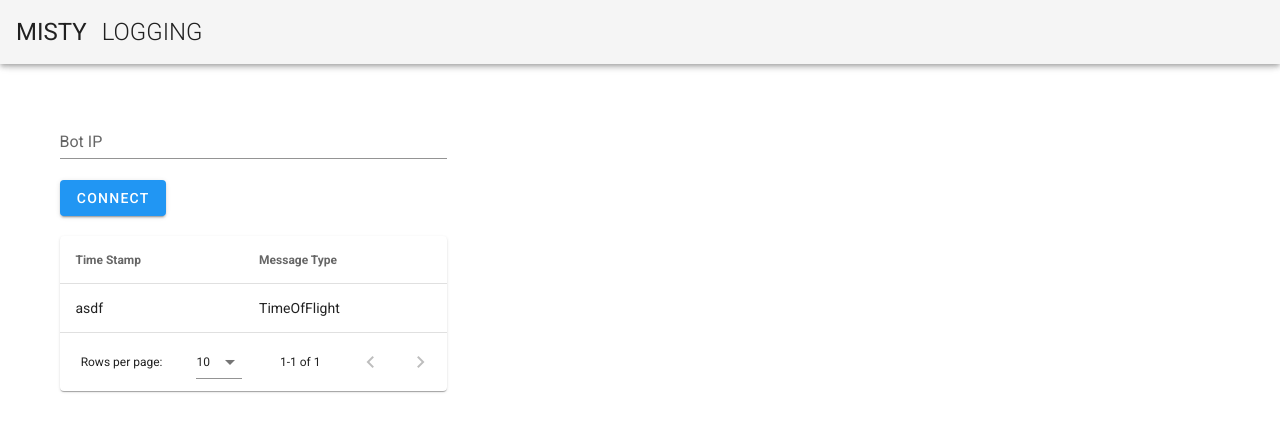
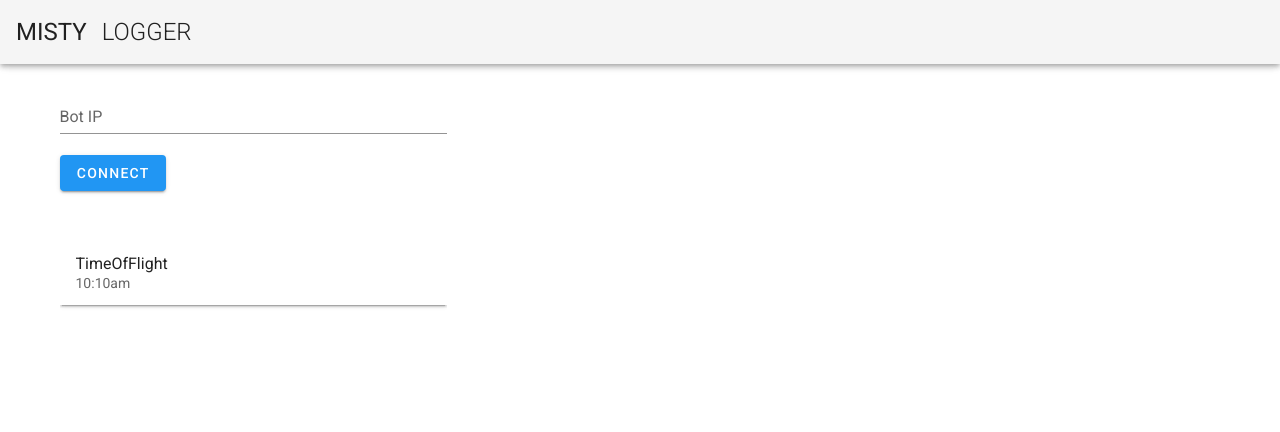
Before and after one commit to SLIM-Misty/Logging, a Vue app: page / in a window 1280 px wide. Shown: the top 432 px of the page. Built offline with nearby package versions, Linux system fonts and the light colour scheme.

Commit message:
event list and event select

```diff
--- a/index.html
+++ b/example/index.html
@@ -6,7 +6,7 @@
     <meta name="viewport" content="width=device-width, initial-scale=1">
     <!-- Include references to a CDN for the Axios library and the local path where lightSocket.js is saved in the <head> of your document -->
     <script src="https://unpkg.com/axios/dist/axios.min.js"></script>
-    <script src="./deps/lightSocket.js"></script>
+    <script src="../deps/lightSocket.js"></script>
 </head>
 <body>
     <div id="logging-pane"></div>
--- a/deps/lightSocket.js
+++ b/public/deps/lightSocket.js
@@ -18,6 +18,7 @@
 
 	var ipAddress = (ip === null ? "localhost" : ip);
 	var eventListeners = new Map();
+	var websocket = null;
 
 	this.Subscribe = function (eventName, msgType, debounceMs, property, inequality, value, returnProperty, eventCallback) {
 		eventName = eventName ? eventName : msgType;
--- a/public/index.html
+++ b/public/index.html
@@ -5,13 +5,13 @@
     <meta http-equiv="X-UA-Compatible" content="IE=edge">
     <meta name="viewport" content="width=device-width,initial-scale=1.0">
     <link rel="icon" href="<%= BASE_URL %>favicon.ico">
-    <title>logging</title>
+    <title>Misty Logger</title>
     <link rel="stylesheet" href="https://fonts.googleapis.com/css?family=Roboto:100,300,400,500,700,900">
     <link rel="stylesheet" href="https://cdn.jsdelivr.net/npm/@mdi/font@latest/css/materialdesignicons.min.css">
   </head>
   <body>
     <noscript>
-      <strong>We're sorry but logging doesn't work properly without JavaScript enabled. Please enable it to continue.</strong>
+      <strong>Please enable javascript to continue.</strong>
     </noscript>
     <div id="app"></div>
     <!-- built files will be auto injected -->
--- a/src/App.vue
+++ b/src/App.vue
@@ -3,7 +3,7 @@
     <v-app-bar app>
       <v-toolbar-title class="headline text-uppercase">
         <span style="margin-right:15px">MISTY</span>
-        <span class="font-weight-light">LOGGING</span>
+        <span class="font-weight-light">LOGGER</span>
       </v-toolbar-title>
     </v-app-bar>
 
--- a/src/components/Logging.vue
+++ b/src/components/Logging.vue
@@ -1,35 +1,54 @@
 <template>
   <v-container>
     <v-layout wrap>
-      <v-flex xs4 style="margin-top:50px">
+      <v-flex xs4 style="margin-top:25px">
         <v-text-field style="max-width:200px;display:inline" label="Bot IP" v-model="botIp" />
-        <v-btn dark color="blue" @click="connect()">Connect</v-btn>
-        <v-data-table
-          style="margin-top:20px"
-          :headers="headers"
-          :items="events"
-          class="elevation-1"
-        ></v-data-table>
+        <v-btn
+          dark
+          color="blue"
+          @click="connect()"
+          :loading="connectionInProgress"
+        >Connect</v-btn>
       </v-flex>
-      <v-flex v-if="selectedEvent" xs12 style="margin-top:50px">
+    </v-layout>
+    <v-layout wrap>
+      <v-flex xs4 style="margin-top:50px; max-height:600px; min-height:600px; overflow-y:scroll">
+        <v-card
+          class="mx-auto"
+          max-width="400"
+          tile
+        >
+          <v-list-item two-line v-for="event in events" :key="event.timestamp" @click="selectedEvent = event">
+            <v-list-item-content>
+              <v-list-item-title>{{event.type}}</v-list-item-title>
+              <v-list-item-subtitle>{{event.timestamp}}</v-list-item-subtitle>
+            </v-list-item-content>
+          </v-list-item>
+        </v-card>
       </v-flex>
+      <v-flex v-if="selectedEvent" xs8 style="margin-top:50px">
+        {{selectedEvent}}
+      </v-flex>
+      <v-snackbar
+        v-model="showingSnackbar"
+      >
+        {{ snackbarText }}
+      </v-snackbar>
     </v-layout>
   </v-container>
 </template>
 
 <script>
-import LightSocket from "../../deps/lightSocket";
+import LightSocket from "../../public/deps/lightSocket";
 
 export default {
   data: () => ({
-    events: [
-      {timestamp: 'asdf', type: 'TimeOfFlight'}
-    ],
+    events: [{ timestamp: "10:10am", type: "TimeOfFlight" }],
     botIp: "",
     socket: null,
     headers: [
-      { text: 'Time Stamp', value: 'timestamp' },
-      { text: 'Message Type', value: 'type' },
+      { text: "Time Stamp", value: "timestamp" },
+      { text: "Message Type", value: "type" }
     ],
     logEnable: {
       timeOfFlight: true,
@@ -37,110 +56,131 @@
       faceRecognition: true,
       haltCommand: true
     },
-    selectedEvent: {}
+    selectedEvent: null,
+    connectionSuccess: false,
+    connectionInProgress: false,
+    showingSnackbar: false,
+    snackbarText: ""
   }),
+  mounted () {
+    // let addEvent = () => {
+    //   this.events.unshift({ timestamp: "10:10am", type: "TimeOfFlight" });
+    //   setTimeout(addEvent, 500);
+    // }
+    // addEvent()
+  },
   methods: {
+    selectEvent(event) {
+      this.selectedEvent = JSON.stringify(selectedEvent);
+    },
     connect() {
       if (!this.botIp) {
+        this.showSnackbarMessage('Please provide an ip address for the bot');
         return;
       }
-      this.socket = new LightSocket(this.botIp, this.openCallback);
+      this.connectionInProgress = true;
+      this.socket = new LightSocket(this.botIp, this.openCallback, this.closeCallback, this.errorCallback);
       this.socket.Connect();
+    },
+    showSnackbarMessage(message) {
+      this.snackbarText = message;
+      this.showingSnackbar = true;
+      setTimeout(() => this.snackbar = false, 2000);
+    },
+    closeCallback(msg) {
+      this.connectionInProgress = false;
+      this.showSnackbarMessage(`Connection to ip ${this.botIp} closed. Check the console for more info.`)
+      console.log(msg);
+    },
+    errorCallback(err) {
+      this.connectionInProgress = false;
+      this.showSnackbarMessage(`Connection to ip ${this.botIp} failed. Check the console for more info.`);
+      console.log(err);
+    },
+    websocketSubscribe(customEventName, eventType, callback) {
+      this.socket.Subscribe(
+        customEventName,
+        eventType,
+        null,
+        null,
+        null,
+        null,
+        null,
+        callback
+      );
     },
     openCallback() {
       console.log("Socket successfuly opened!");
+      this.showSnackbarMessage(`Connection to ${this.botIp} established!`);
+      this.connectionInProgress = false;
+      this.connectionSuccess = true;
 
-      socket.Subscribe(
-        "TimeOfFlightData",
-        "TimeOfFlight",
-        null,
-        null, null, null,
-        null,
-        this.timeOfFlight
-      );
-
-      socket.Subscribe(
-        "FaceRecognitionData",
-        "FaceRecognition",
-        null,
-        null, null, null,
-        null,
-        this.faceRecognition
-      );
-
-      socket.Subscribe(
-        "LocomotionCommandData",
-        "LocomotionCommand",
-        null,
-        null, null, null,
-        null,
-        this.locomotionCommand
-      );
-
-      socket.Subscribe(
-        "HaltCommandData",
-        "HaltCommand",
-        null,
-        null, null, null,
-        null,
-        this.haltCommand
-      );
+      this.websocketSubscribe("TimeOfFlight", "TimeOfFlight", this.timeOfFlight);
+      this.websocketSubscribe("FaceRecognition", "FaceRecognition", this.faceRecognition);
+      this.websocketSubscribe("LocomotionCommand", "LocomotionCommand", this.locomotionCommand);
+      this.websocketSubscribe("HaltCommand", "HaltCommand", this.haltCommand);
     },
-    websocketEvent (data) {
+    websocketEvent(data) {
       try {
         console.log(data);
-        this.events.push(data);
-      }
-      catch(e) {
+        this.events.unshift(data);
+      } catch (e) {
         console.log(e);
       }
     },
-    timeOfFlight (data) {
+    timeOfFlight(data) {
       try {
         if (this.logEnable.timeOfFlight) {
           console.log(data);
-            this.events.push(data);
+          this.events.unshift(data);
         }
-      }
-      catch(e) {
+      } catch (e) {
         console.log(e);
       }
     },
-    faceRecognition (data) {
+    faceRecognition(data) {
       try {
         if (this.logEnable.faceRecognition) {
           console.log(data);
-            this.events.push(data);
+          this.events.unshift(data);
         }
-      }
-      catch(e) {
+      } catch (e) {
         console.log(e);
       }
     },
-    locomotionCommand (data) {
+    locomotionCommand(data) {
+      //   LocomotionCommand{
+      //     "EventName":"LocomotionCommand",
+      //     "Message":{
+      //         "ActionId":0,
+      //         "AngularVelocity":0,
+      //         "Created":"2018-04-02T22:59:39.3350238Z",
+      //         "LinearVelocity":0.30000000000000004,
+      //         "UsePid":true,
+      //         "UseTrapezoidalDrive":true,
+      //         "ValueIndex":0
+      //     },
+      //     "Type":"LocomotionCommand"
+      // }
       try {
         if (this.logEnable.locomotionCommand) {
           console.log(data);
-            this.events.push(data);
+          this.events.unshift(data);
         }
-      }
-      catch(e) {
+      } catch (e) {
         console.log(e);
       }
     },
-    haltCommand (data) {
+    haltCommand(data) {
       try {
         if (this.logEnable.haltCommand) {
           console.log(data);
         }
-      }
-      catch(e) {
+      } catch (e) {
         console.log(e);
       }
     },
-    selectEvent (event) {
-
+    selectEvent(event) {}
   }
-  }
-}
+};
 </script>
```
Also changed, not shown: example/babel.config.js (renamed from babel.config.js), example/logging.js (renamed from logging.js), example/tutorial.js (renamed from tutorial.js), 1 other file (tests, documents, lock files or other folders). Lines whose indentation alone changed are shown as unchanged.
